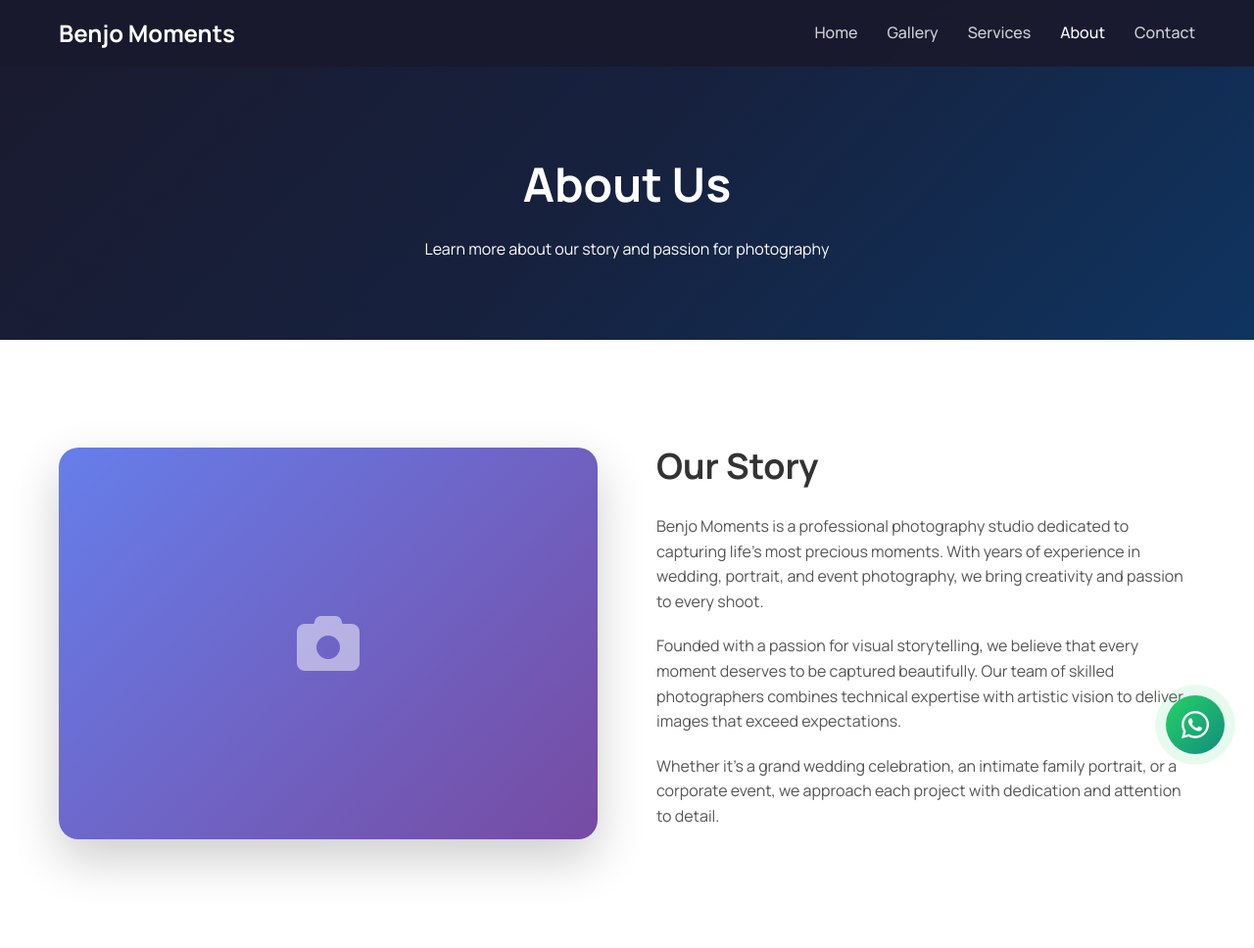
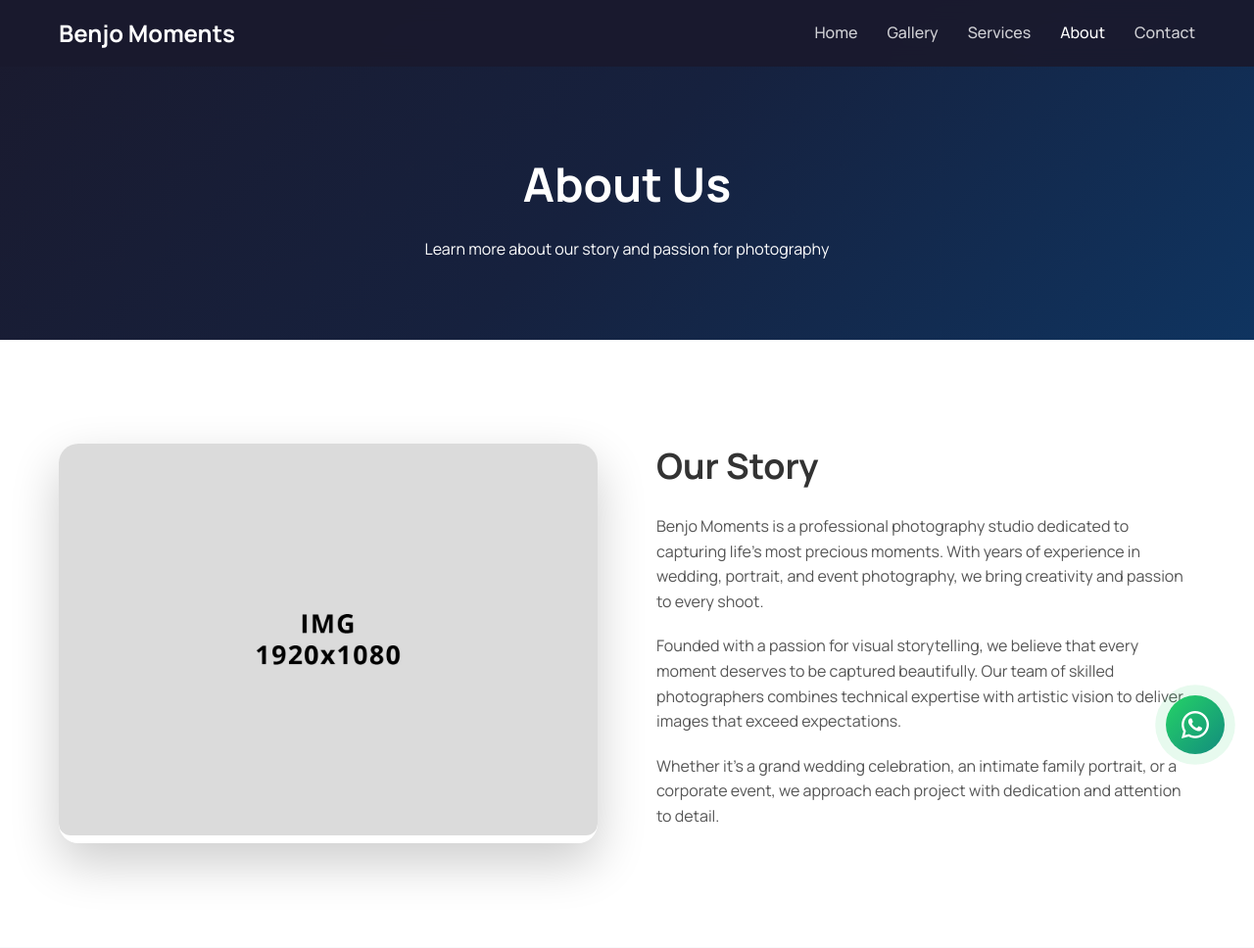
Before and after one commit to Isaac25-lgtm/benjo-moments-studio, a Flask app: page /about in a window 1280 px wide. Shown: the top 968 px of the page at 98% size. Run offline with Flask 3, Linux system fonts and the light colour scheme; parts of the project's set-up code (start-up, migrations or seed data) failed here and were passed over.

Commit message:
Restore About Us image with bundled default photo
Copied img-aboutus.jpg from tilia-html template into static/images.
Both about.html and index.html About sections now show this image
as fallback when no gallery images are uploaded.

Co-Authored-By: Claude Opus 4.6 <noreply@anthropic.com>

```diff
--- a/templates/public/about.html
+++ b/templates/public/about.html
@@ -15,9 +15,7 @@
                 {% if gallery_images %}
                 <img src="{{ url_for('public.uploaded_file', album=gallery_images[0]['album'], filename=gallery_images[0]['filename']) }}" alt="About Us" style="width: 100%; height: 400px; object-fit: cover; border-radius: 12px;">
                 {% else %}
-                <div style="width: 100%; height: 400px; background: linear-gradient(135deg, #667eea 0%, #764ba2 100%); border-radius: 12px; display: flex; align-items: center; justify-content: center;">
-                    <i class="fas fa-camera" style="font-size: 4rem; color: rgba(255,255,255,0.5);"></i>
-                </div>
+                <img src="{{ url_for('static', filename='images/img-aboutus.jpg') }}" alt="About Us" style="width: 100%; height: 400px; object-fit: cover; border-radius: 12px;">
                 {% endif %}
             </div>
             <div class="about-content">
--- a/templates/public/index.html
+++ b/templates/public/index.html
@@ -366,9 +366,7 @@
                 {% if gallery_images %}
                 <img src="{{ url_for('public.uploaded_file', album=gallery_images[0]['album'], filename=gallery_images[0]['filename']) }}" alt="About Us">
                 {% else %}
-                <div style="width: 100%; height: 400px; background: linear-gradient(135deg, #667eea 0%, #764ba2 100%); border-radius: 12px; display: flex; align-items: center; justify-content: center;">
-                    <i class="fas fa-camera" style="font-size: 4rem; color: rgba(255,255,255,0.5);"></i>
-                </div>
+                <img src="{{ url_for('static', filename='images/img-aboutus.jpg') }}" alt="About Us">
                 {% endif %}
             </div>
             <div class="about-content">
```
Also changed, not shown: static/images/img-aboutus.jpg (added).
